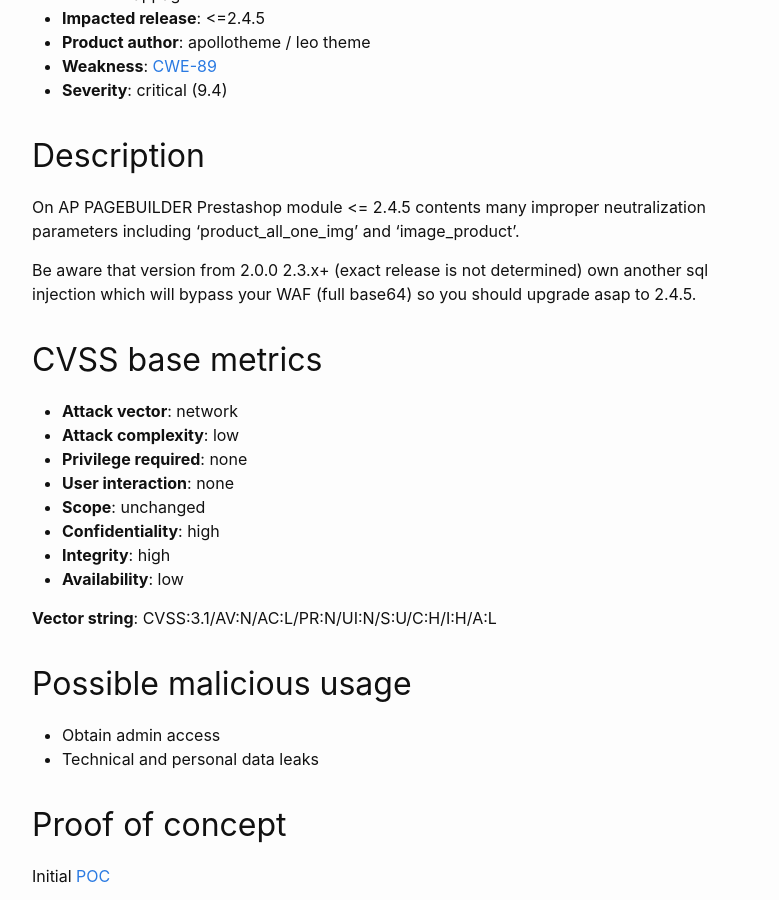
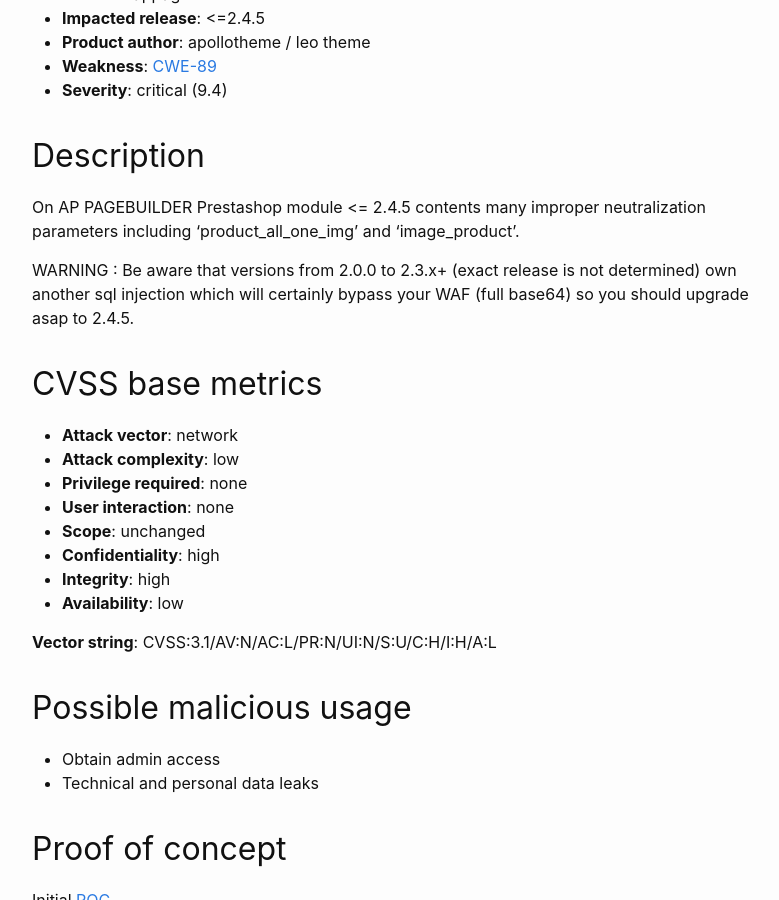
Before and after one commit to friends-of-presta/security-advisories, a Jekyll site: the page built from _posts/2023-01-05-appagebuilder.md, in a window 1280 px wide and 900 px high, scrolled down 582 px. Shown: the whole window, without its empty margins (238-1017 px from the left). Built offline with Jekyll 4.4.1, drawn with Linux system fonts in a browser that asks for light colours.

Commit message:
Update 2023-01-05-appagebuilder.md

```diff
--- a/_posts/2023-01-05-appagebuilder.md
+++ b/_posts/2023-01-05-appagebuilder.md
@@ -29,7 +29,7 @@ PrestaShop Ap Pagebuilder module versions 2.4.5 and below suffer from several re
 
 On AP PAGEBUILDER Prestashop module <= 2.4.5 contents many improper neutralization parameters including 'product_all_one_img' and 'image_product'.
 
-Be aware that version from 2.0.0 2.3.x+ (exact release is not determined) own another sql injection which will bypass your WAF (full base64) so you should upgrade asap to 2.4.5.
+WARNING : Be aware that versions from 2.0.0 to 2.3.x+ (exact release is not determined) own another sql injection which will certainly bypass your WAF (full base64) so you should upgrade asap to 2.4.5.
 
 
 ## CVSS base metrics
```
